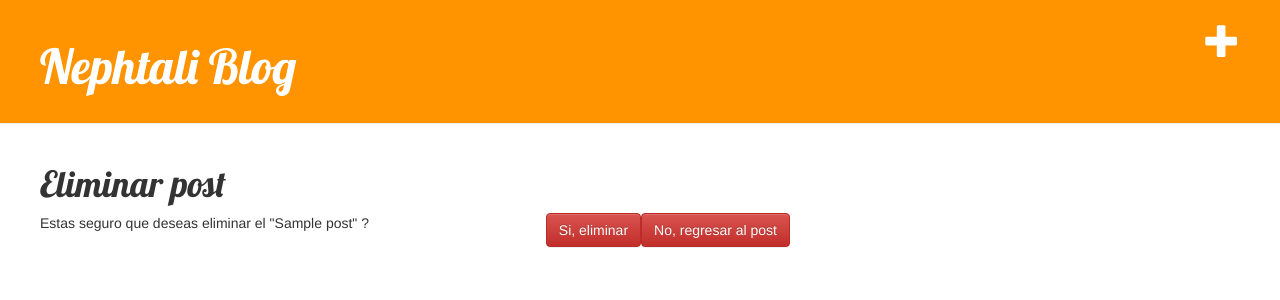
After one commit to elegy0101/second-blog, a Django app: page /post/1/remove/ in a window 1280 px wide. The commit adds this page. Shown: the top 300 px of the page. Run offline with Django 3.2, Linux system fonts and the light colour scheme; tables that the repository leaves empty hold one stand-in row (values such as "Sample post"); some libraries are stand-ins or nearby versions.

Commit message:
Ahora se puede hacer el crud basico, listar, editar y eliminar posts

```diff
--- /dev/null
+++ b/blog/templates/blog/confirm_remove.html
@@ -0,0 +1,11 @@
+{% extends 'blog/base.html' %}
+
+{% block content %}
+<h1>Eliminar post</h1>
+<form method="post">{% csrf_token %}
+    Estas seguro que deseas eliminar el "{{ post.title }}" ?
+    <a href="{% url 'blog.views.post_detail' pk=post.pk %}" class="save btn btn-danger">No, regresar al post</a>
+    <button type="submit" class="save btn btn-danger">Si, eliminar</button>
+</form>
+
+{% endblock %}
--- a/blog/templates/blog/post_detail.html
+++ b/blog/templates/blog/post_detail.html
@@ -10,5 +10,6 @@
     </div>
     {% endif %}
     <a href="{% url 'blog.views.post_edit' pk=post.pk %}"> <span class="glyphicon glyphicon-pencil"></span></a>
+    <a href="{% url 'blog.views.post_remove' pk=post.pk %}"> <span class="glyphicon glyphicon-remove"></span></a>
 </div>
 {% endblock %}
--- a/blog/urls.py
+++ b/blog/urls.py
@@ -6,4 +6,5 @@ urlpatterns = [
     url(r'^post/(?P<pk>[0-9]+)/$', views.post_detail),
     url(r'^post/new/$', views.post_new, name='post_new'),
     url(r'^post/(?P<pk>[0-9]+)/edit/$', views.post_edit, name='post_edit'),
+    url(r'^post/(?P<pk>[0-9]+)/remove/$', views.post_remove, name='post_remove'),
 ]
--- a/blog/views.py
+++ b/blog/views.py
@@ -37,3 +37,10 @@ def post_edit(request, pk):
     else:
         form = PostForm(instance=post)
     return render(request, 'blog/post_edit.html', {'form':form})
+
+def post_remove(request, pk):
+    post = get_object_or_404(Post, pk=pk)
+    if request.method == 'POST':
+        post.delete()
+        return redirect('blog.views.post_list')
+    return render(request, 'blog/confirm_remove.html', {'post':post})
```
